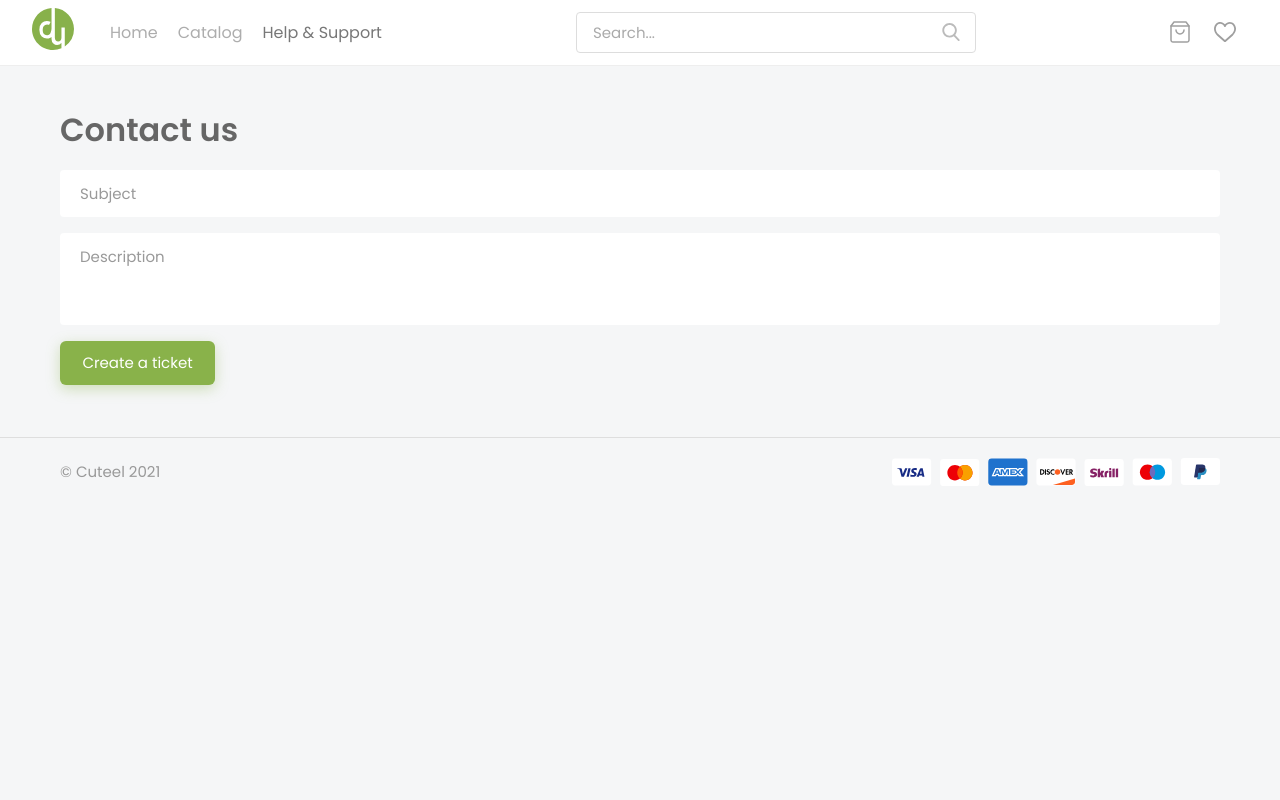
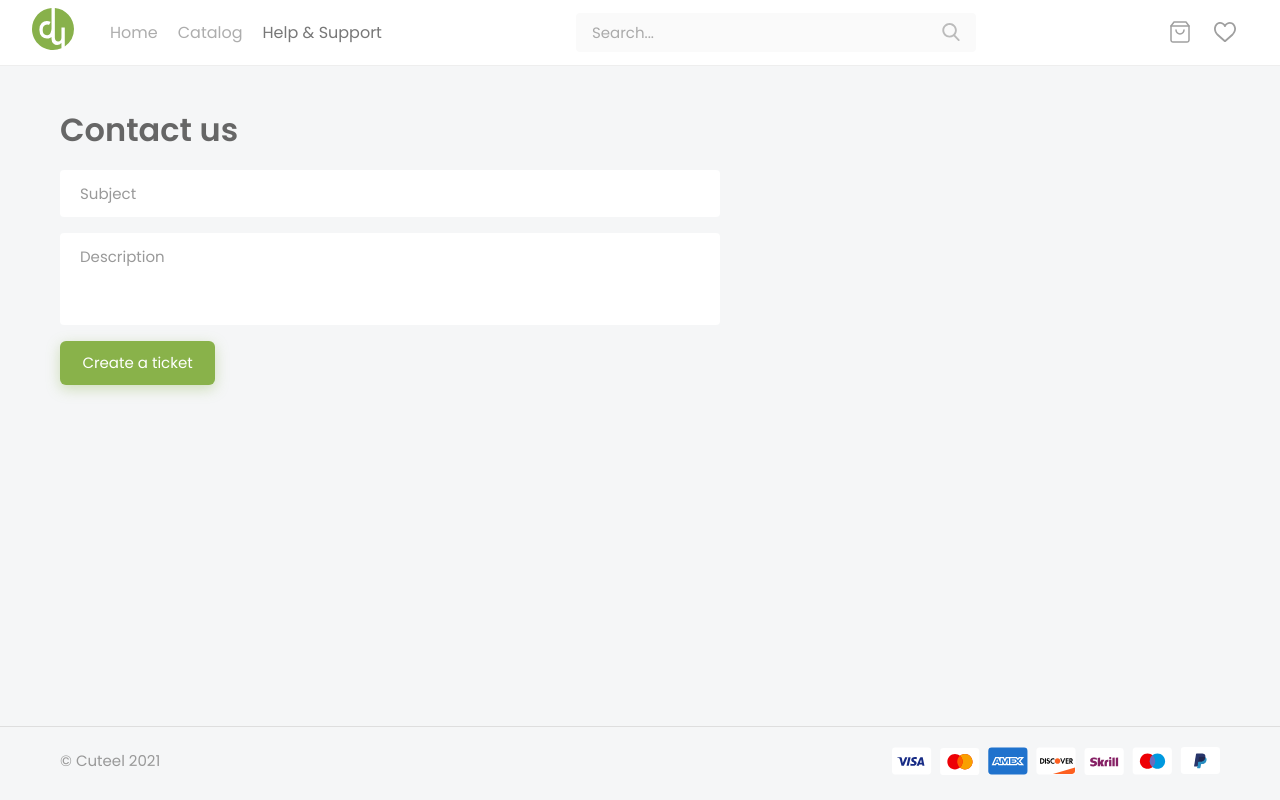
Before and after one commit to boushib/cuteel-frontend, a Next.js app: page /support in a window 1280 px wide. Built offline with nearby package versions, Linux system fonts and the light colour scheme.

Commit message:
general styling fixes

```diff
--- a/components/SearchBox.module.scss
+++ b/components/SearchBox.module.scss
@@ -1,7 +1,7 @@
 .searchBox {
   position: relative;
   &__input {
-    border: 1px solid #ddd;
+    border: none;
     outline: none;
     padding: 8px 16px;
     border-radius: 4px;
@@ -10,6 +10,7 @@
     color: #666;
     font-size: 15px;
     width: 400px;
+    background-color: #fafafa;
     &::placeholder {
       color: #aaa;
     }
--- a/pages/_app.tsx
+++ b/pages/_app.tsx
@@ -48,6 +48,7 @@ const GlobalStyle = createGlobalStyle`
 
   .page {
     padding: 40px 0;
+    min-height: calc(100vh - 140px);
   }
 
   .form-control {
@@ -56,6 +57,7 @@ const GlobalStyle = createGlobalStyle`
     padding: 12px 20px;
     border-radius: 4px;
     width: 100%;
+    max-width: 660px;
     display: block;
     margin-bottom: 16px;
     color: #666;
```
